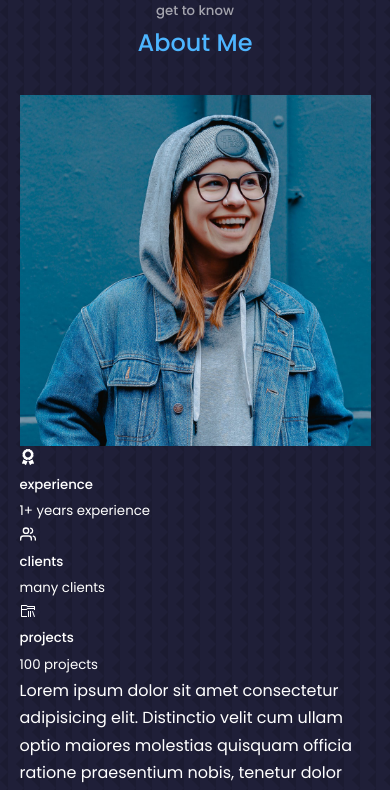
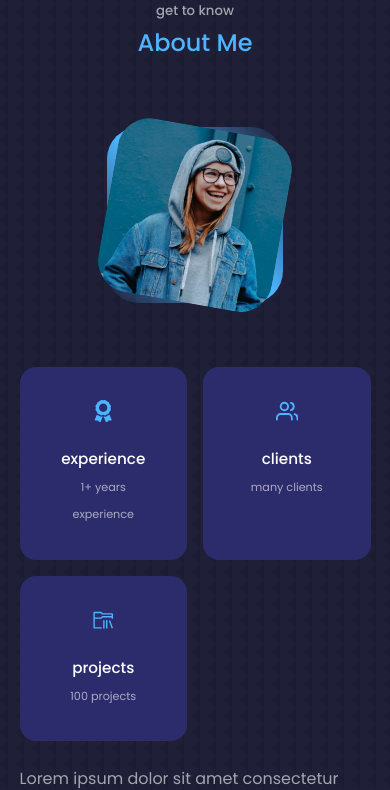
Before and after one commit to luisrrv/react-portfolio, a React (Create React App) app: page / in a window 390 px wide. Shown: the part 940-1730 px from the top of the page. Built offline with nearby package versions, Linux system fonts and the light colour scheme.

Commit message:
added styles to the about section

```diff
--- a/src/components/about/about.css
+++ b/src/components/about/about.css
@@ -0,0 +1,106 @@
+.about__container {
+  display: grid;
+  grid-template-columns: 35% 50%;
+  gap: 15%;
+}
+
+.about__me {
+  width: 100%;
+  aspect-ratio: 1/1;
+  border-radius: 2rem;
+  background: linear-gradient(
+    45deg,
+    transparent,
+    var(--color-primary),
+    transparent
+  );
+  display: grid;
+  place-items: center;
+}
+
+.about__me-image {
+  border-radius: 2rem;
+  overflow: hidden;
+  transform: rotate(10deg);
+  transition: var(--transition);
+}
+.about__me-image:hover {
+  transform: rotate(0);
+}
+
+.about__cards {
+  display: grid;
+  grid-template-columns: repeat(3, 1fr);
+  gap: 1.5rem;
+}
+
+.about__card {
+  background: var(--color-bg-variant);
+  border: 1px solid transparent;
+  border-radius: 1rem;
+  padding: 2rem;
+  text-align: center;
+  transition: var(--transition);
+}
+
+.about__card:hover {
+  background: transparent;
+  border-color: var(--color-primary-variant);
+  cursor: default;
+}
+
+.about__icon {
+  color: var(--color-primary);
+  font-size: 1.4rem;
+  margin-bottom: 1rem;
+}
+
+.about__card h5 {
+  font-size: 0.95rem;
+}
+
+.about__card small {
+  font-size: 0.7rem;
+  color: var(--color-light);
+}
+
+.about__content p {
+  margin: 2rem 0 2.6rem;
+  color: var(--color-light);
+}
+
+/* ----------------------- MEDIA QUERIES (medium) ------------------------ */
+
+@media screen and (max-width: 1024px) {
+  .about__container {
+    grid-template-columns: 1fr;
+    gap: 0;
+  }
+
+  .about__me {
+    width: 50%;
+    margin: 2rem auto 4rem;
+  }
+
+  .about__content p {
+    margin: 1rem 0 1.5rem;
+  }
+}
+
+/* ----------------------- MEDIA QUERIES (small) ------------------------ */
+
+@media screen and (max-width: 600px) {
+  .about_me {
+    width: 65%;
+    margin: 0 auto 3rem;
+  }
+
+  .about__cards {
+    grid-template-columns: 1fr 1fr;
+    gap: 1rem;
+  }
+
+  .about__content p {
+    margin: 1.5rem 0;
+  }
+}
```
